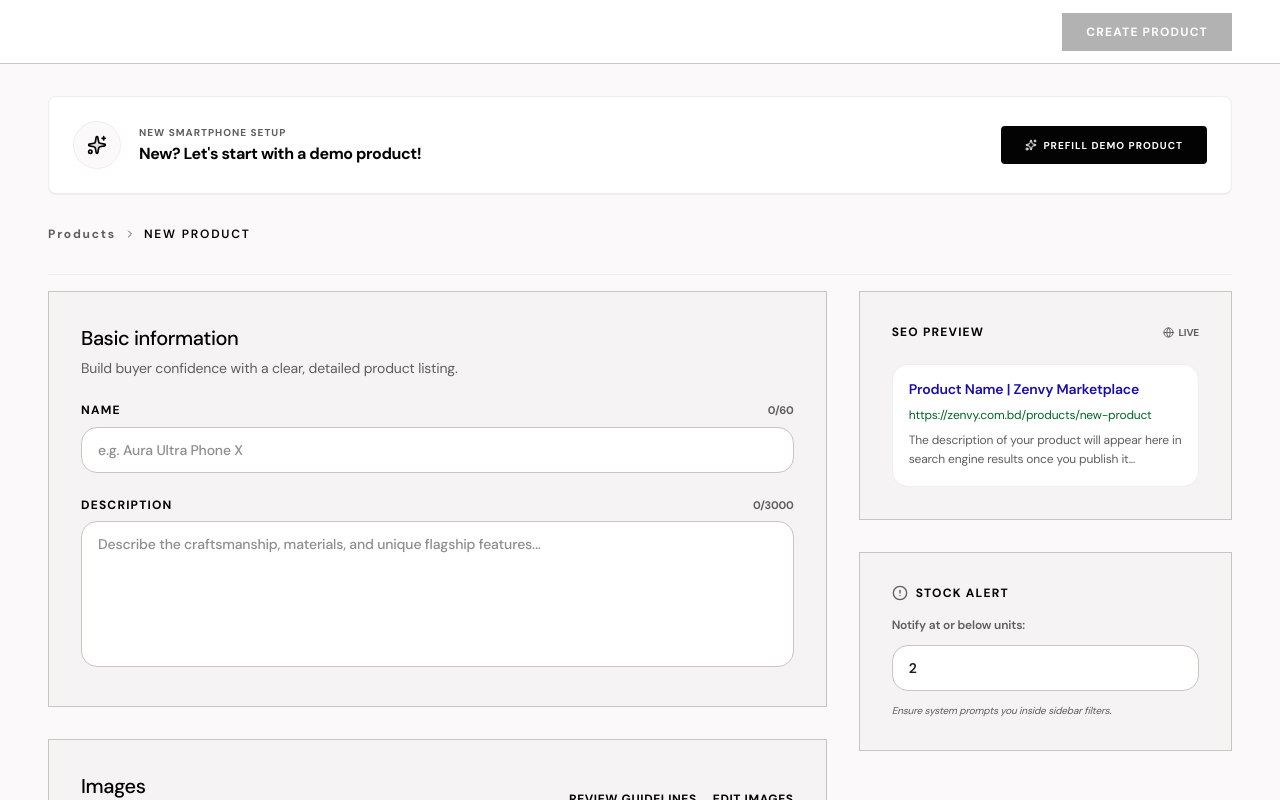
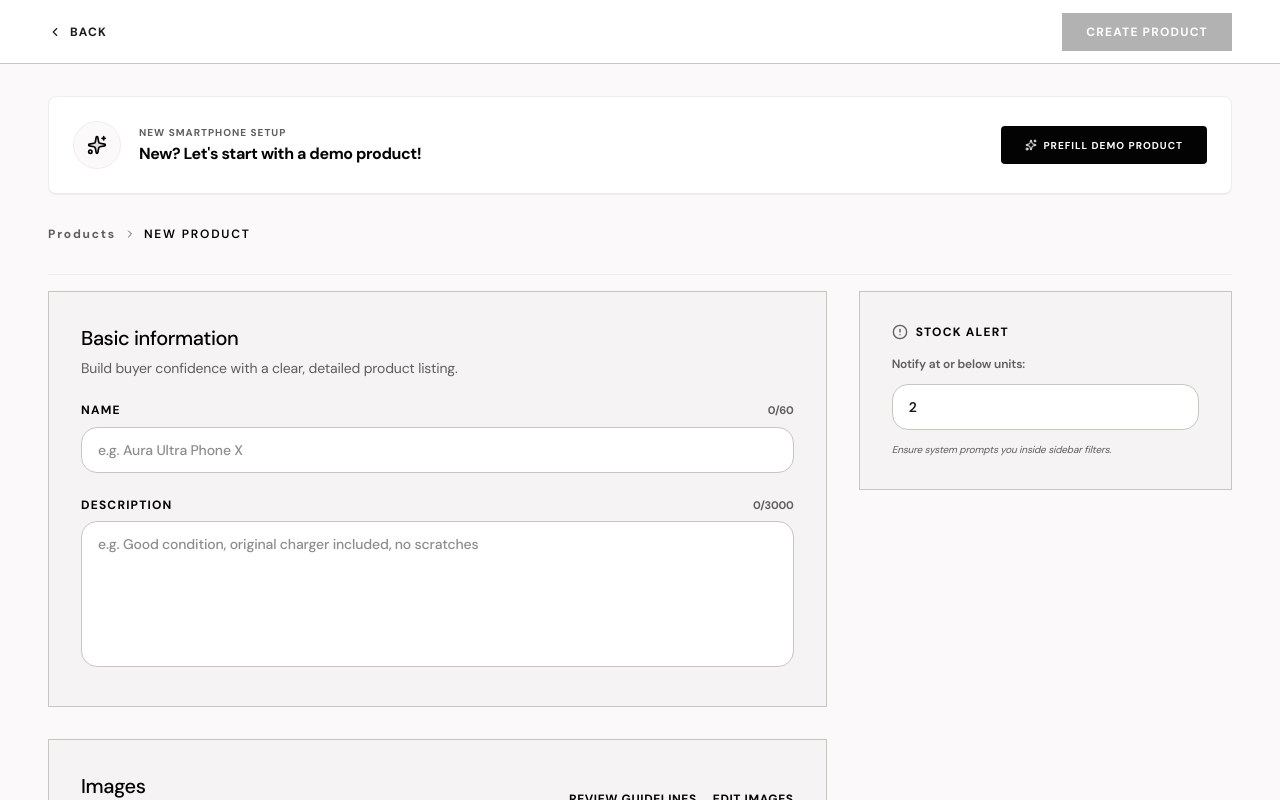
Before and after one commit to wwwredeem2580-blip/new_zenvy, a Next.js app in the folder client/: page /dashboard/products/new in a window 1280 px wide. Shown: the top 800 px of the page. Built offline with nearby package versions, Linux system fonts and the light colour scheme.

Commit message:
minor-update(client): ux improved v2

```diff
--- a/client/src/app/dashboard/page.tsx
+++ b/client/src/app/dashboard/page.tsx
@@ -38,7 +38,9 @@ import {
   Settings,
   BarChart3,
   HelpCircle,
-  User
+  User,
+  ShareIcon,
+  MessageSquareShareIcon
 } from 'lucide-react';
 import { useZenvy } from '@/context/ZenvyContext';
 import { SidebarSection, SidebarItem, SidebarSubItem, NavItem } from '@/components/SidebarComponents';
@@ -51,6 +53,7 @@ import MarkSoldModal from '@/components/MarkSoldModal';
 import InvoiceSuccessModal from '@/components/InvoiceSuccessModal';
 
 import confetti from 'canvas-confetti';
+import { Share } from 'next/font/google';
 
 function DashboardContent() {
   const { storeName, setStoreName, storeLocation, setStoreLocation, whatsAppNumber, setWhatsAppNumber } = useZenvy();
@@ -757,7 +760,7 @@ function DashboardContent() {
                   >
                     <span className="w-1.5 h-1.5 rounded-full bg-emerald-500 animate-pulse"></span>
                     <span className="hidden sm:inline">LIVE STORE</span>
-                    <Share2 size={11} className="text-[#5e5e5d] stroke-[2.5]" />
+                    <MessageSquareShareIcon size={11} className="text-[#5e5e5d] stroke-[2.5]" />
                   </button>
                   <button
                     onClick={() => setIsGlobalSearchOpen(true)}
@@ -1248,8 +1251,7 @@ function DashboardContent() {
                     <div className="bg-white border border-[#efeded] rounded-sm shadow-2xs overflow-hidden text-left p-6 space-y-5">
                       <div className="flex items-center justify-between pb-3 border-b border-[#efeded]">
                         <div>
-                          <h3 className="font-[400] text-[#020302] text-[18px]">Recent Log Activity</h3>
-                          <p className="text-[11px] text-[#5e5e5d] opacity-60 mt-0.5 font-semibold">Real-time chronicle of stock operations</p>
+                          <h3 className="font-[400] text-[#020302] text-[18px]">Recent Activity</h3>
                         </div>
                         <button
                           onClick={() => handleTabChange('Products')}
--- a/client/src/components/NewProductScreen.tsx
+++ b/client/src/components/NewProductScreen.tsx
@@ -17,7 +17,8 @@ import {
   Globe,
   Tag,
   Eye,
-  AlertCircle
+  AlertCircle,
+  ChevronLeft
 } from 'lucide-react';
 import { PHONE_MODELS, BRANDS, COLORS, RAM_OPTIONS, STORAGE_OPTIONS } from '@/data/constants';
 import { ProductVariant, ProductFormData } from '@/types/zenvy';
@@ -267,7 +268,13 @@ export default function NewProductScreen({
 
       {/* breadcrumbs header */}
       <header className="fixed top-0 z-40 bg-white flex justify-between items-center w-full px-6 py-4 md:px-12 h-[54px] md:h-[64px] border-b border-[#c7c7bf]">
-        <div className="flex justify-end w-full gap-4">
+        <div className="flex justify-between w-full gap-4">
+          <button
+            onClick={onBack}
+            className="flex items-center gap-2 h-[38px] transition-colors text-xs font-bold tracking-widest uppercase cursor-pointer"
+          >
+            <ChevronLeft size={14} /> Back
+          </button>
           <button
             onClick={() => {
               setProductStatus('Published');
@@ -394,7 +401,7 @@ export default function NewProductScreen({
                     rows={6}
                     value={formData.description}
                     onChange={(e) => setFormData({ ...formData, description: e.target.value })}
-                    placeholder="Describe the craftsmanship, materials, and unique flagship features..."
+                    placeholder="e.g. Good condition, original charger included, no scratches"
                     className="w-full bg-white border border-[#c7c7bf] focus:border-[#020302] focus:ring-0 px-4 py-3 text-sm font-medium rounded-lg transition-all outline-none resize-none"
                   />
                 </div>
@@ -628,7 +635,7 @@ export default function NewProductScreen({
           <div className="lg:col-span-4 space-y-8">
 
             {/* Dynamic SEO Realtime Preview Card */}
-            <div className="p-8 bg-[#f5f3f3] border border-[#c7c7bf] space-y-6">
+            {/* <div className="p-8 bg-[#f5f3f3] border border-[#c7c7bf] space-y-6">
               <div className="flex justify-between items-center">
                 <h3 className="text-xs font-bold text-[#020302] uppercase tracking-widest">SEO Preview</h3>
                 <span className="text-[10px] font-bold text-[#5e5e5d] uppercase flex items-center gap-1"><Globe size={11} /> Live</span>
@@ -644,7 +651,7 @@ export default function NewProductScreen({
                   {formData.description || "The description of your product will appear here in search engine results once you publish it..."}
                 </p>
               </div>
-            </div>
+            </div> */}
 
             {/* Low stock alert alert threshold setting */}
             <div className="p-8 bg-[#f5f3f3] border border-[#c7c7bf] space-y-4">
--- a/client/src/components/ProductDetailsScreen.tsx
+++ b/client/src/components/ProductDetailsScreen.tsx
@@ -133,21 +133,21 @@ export default function ProductDetailsScreen({
         <div className="max-w-6xl mx-auto">
 
           {/* Breadcrumb */}
-          <nav className="flex items-center space-x-2 text-[12px] leading-[1.4] font-normal text-[#5e5e5d] mb-8 font-sans">
-            <button onClick={onBack} className="hover:text-[#020302] transition-colors cursor-pointer bg-transparent border-none p-0 text-[12px]">Inventory</button>
-            <ChevronRight size={14} />
-            <span className="text-[#020302] font-bold">{product.name}</span>
+          <nav className="fixed top-0 z-40 h-[54px] md:h-[64px] border-b border-gray-300 left-0 right-0 px-6 flex bg-white items-center space-x-2 text-[12px] leading-[1.4] font-normal text-[#5e5e5d] mb-8 font-sans">
+            <button onClick={onBack} className="hover:text-[#020302] transition-colors cursor-pointer bg-transparent border-none p-0 text-[13px]">Inventory</button>
+            <ChevronRight size={15} />
+            <span className="text-[#020302] font-bold text-[13px]">{product.name}</span>
           </nav>
 
           {/* TWO-COLUMN GRID: Preserved Exactly */}
-          <div className="grid grid-cols-1 lg:grid-cols-12 gap-[24px]">
+          <div className="grid grid-cols-1 lg:grid-cols-12 gap-[24px] mt-10">
 
             {/* Product Gallery (Bento Layout) - Preserved Exactly */}
             <div className="lg:col-span-7 -mx-4 md:mx-0">
               <div className="flex md:grid md:grid-cols-4 md:grid-rows-[repeat(2,250px)] gap-[16px] overflow-x-auto snap-x snap-mandatory px-4 md:px-0 pb-4 md:pb-0 [&::-webkit-scrollbar]:hidden [-ms-overflow-style:none] [scrollbar-width:none]">
 
                 {/* Bento Item Large */}
-                <div className="flex-none w-[85vw] md:w-auto snap-center md:col-span-2 md:row-span-2 relative overflow-hidden border border-[#c7c7bf] bg-white aspect-[4/5] md:aspect-auto">
+                <div className="flex-none w-[65vw] md:w-auto snap-center md:col-span-2 md:row-span-2 relative overflow-hidden border border-[#c7c7bf] bg-white aspect-[4/5] md:aspect-auto">
                   <img
                     className="w-full h-full object-cover transition-transform duration-500 hover:scale-105"
                     src={getBentoImage(4)}
```
